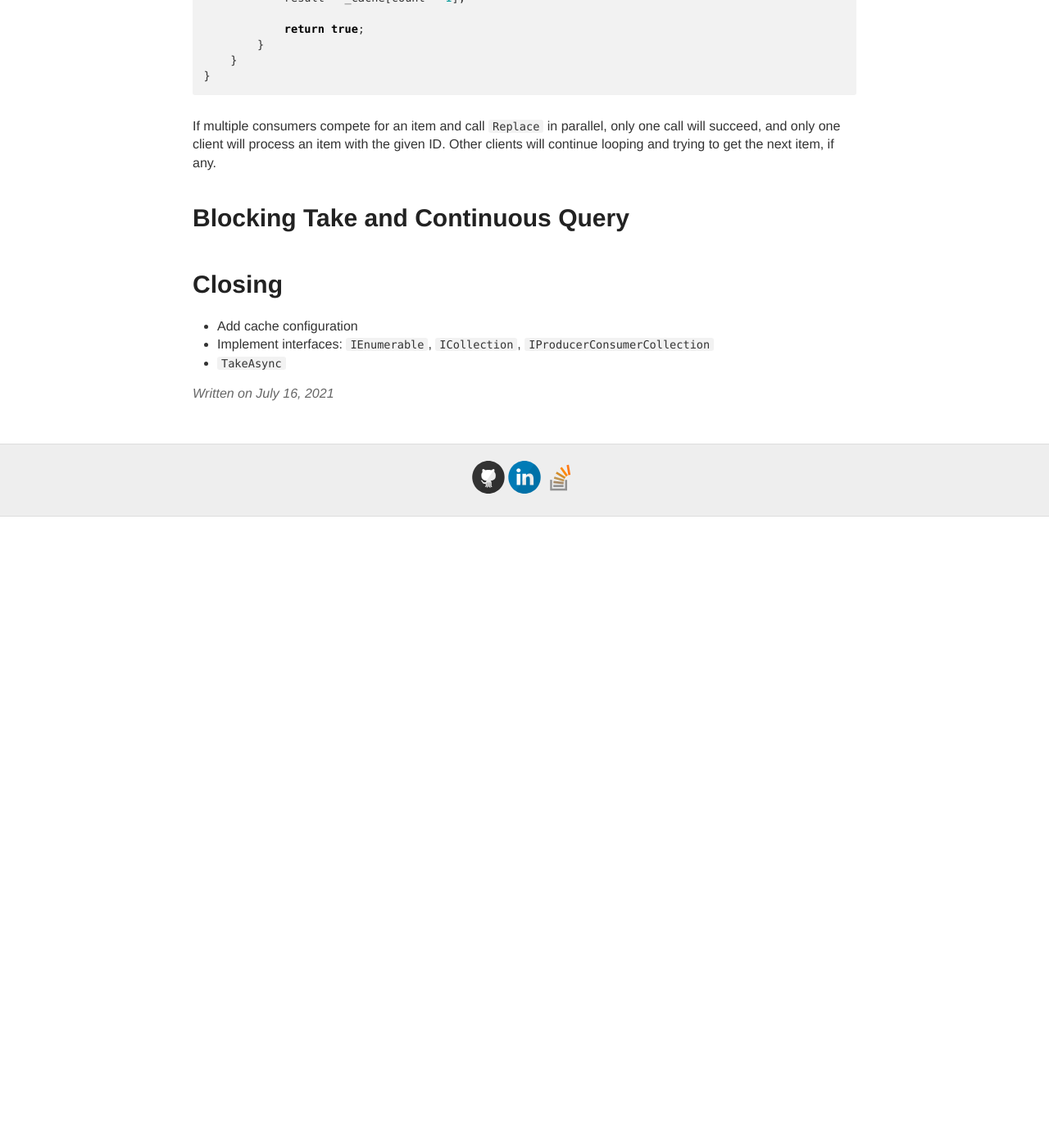
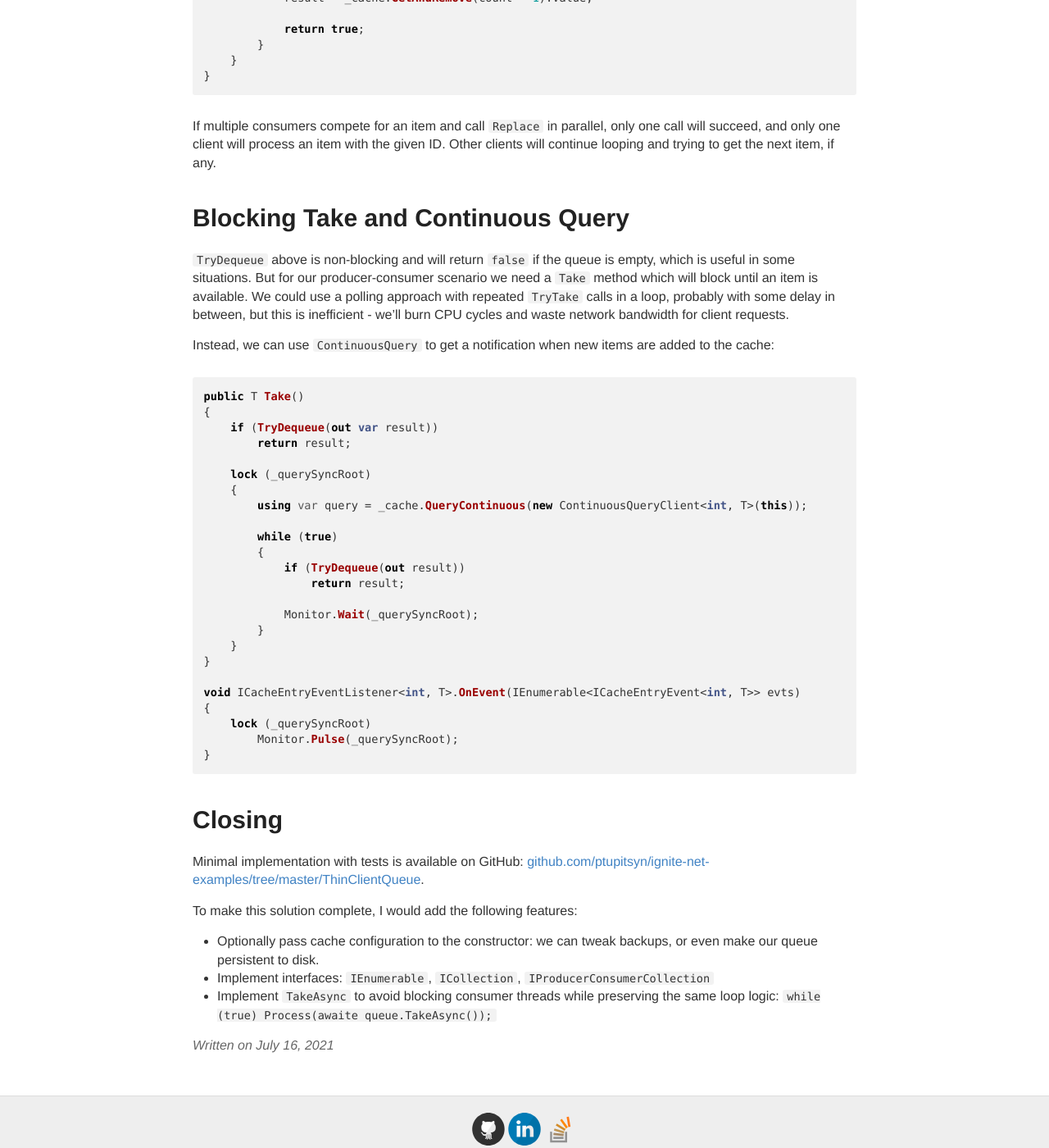
Before and after one commit to ptupitsyn/ptupitsyn.github.io, a Jekyll site: the page built from _posts/2021-07-16-Ignite-Thin-Client-Distributed-Blocking-Queue.md, in a window 1280 px wide and 1400 px high, scrolled down 1163 px. Shown: the whole window at 82% size. Built offline with Jekyll 4.4.1, drawn with Linux system fonts in a browser that asks for light colours; comment, search, counter and statistics services are not loaded; before the commit the page ends 1793 px from its top, so only the background shows below that.

Commit message:
all done?

````diff
--- a/_posts/2021-07-16-Ignite-Thin-Client-Distributed-Blocking-Queue.md
+++ b/_posts/2021-07-16-Ignite-Thin-Client-Distributed-Blocking-Queue.md
@@ -21,6 +21,7 @@ Requirements:
 * Every item is processed once and only once.
 * `Take` blocks if there are no items available, and unblocks immediately when item arrives.
 
+
 # Atomic Cache Operations and Non-Blocking Synchronization
 
 Ignite guarantees cluster-wide atomicity for all cache operations, such as `Cache.Replace(key, old, new)`.
@@ -53,10 +54,48 @@ public bool TryDequeue(out T result)
 If multiple consumers compete for an item and call `Replace` in parallel, only one call will succeed, and only one client will process an item with the given ID.
 Other clients will continue looping and trying to get the next item, if any.
 
+
 # Blocking Take and Continuous Query
+
+`TryDequeue` above is non-blocking and will return `false` if the queue is empty, which is useful in some situations.
+But for our producer-consumer scenario we need a `Take` method which will block until an item is available.
+We could use a polling approach with repeated `TryTake` calls in a loop, probably with some delay in between, but this is inefficient - we'll burn CPU cycles and waste network bandwidth for client requests.
+
+Instead, we can use `ContinuousQuery` to get a notification when new items are added to the cache:
+
+```cs
+public T Take()
+{
+    if (TryDequeue(out var result))
+        return result;
+
+    lock (_querySyncRoot)
+    {
+        using var query = _cache.QueryContinuous(new ContinuousQueryClient<int, T>(this));
+
+        while (true)
+        {
+            if (TryDequeue(out result))
+                return result;
+
+            Monitor.Wait(_querySyncRoot);
+        }
+    }
+}
+
+void ICacheEntryEventListener<int, T>.OnEvent(IEnumerable<ICacheEntryEvent<int, T>> evts)
+{
+    lock (_querySyncRoot)
+        Monitor.Pulse(_querySyncRoot);
+}
+```
 
 # Closing
 
-* Add cache configuration
+Minimal implementation with tests is available on GitHub: [github.com/ptupitsyn/ignite-net-examples/tree/master/ThinClientQueue](https://github.com/ptupitsyn/ignite-net-examples/tree/master/ThinClientQueue).
+
+To make this solution complete, I would add the following features:
+
+* Optionally pass cache configuration to the constructor: we can tweak backups, or even make our queue persistent to disk.
 * Implement interfaces: `IEnumerable`, `ICollection`, `IProducerConsumerCollection`
-* `TakeAsync`
+* Implement `TakeAsync` to avoid blocking consumer threads while preserving the same loop logic: `while (true) Process(awaite queue.TakeAsync());`
````
Also changed, not shown: other parts of _posts/2021-07-16-Ignite-Thin-Client-Distributed-Blocking-Queue.md (+1 -1 lines).
